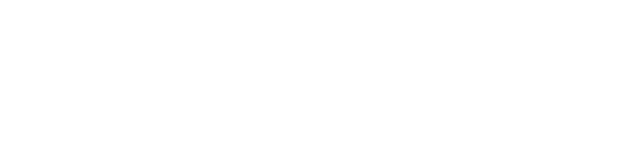
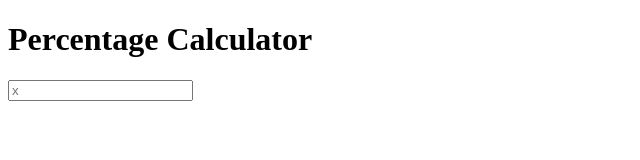
Before and after one commit to dust9629/mini_project12, a plain HTML site: page index.html in a window 1280 px wide. Shown: the whole page, without its empty margins (0-640 px from the left). Drawn offline with Linux system fonts and the light colour scheme.

```diff
--- a/index.html
+++ b/index.html
@@ -3,9 +3,14 @@
 <head>
   <meta charset="UTF-8">
   <meta name="viewport" content="width=device-width, initial-scale=1.0">
-  <title>title</title>
+  <title>Percentage Calc</title>
 </head>
 <body>
-
+  <div class="container">
+    <h1>Percentage Calculator</h1>
+    <div class="box">
+      <input type="number" id="x" placeholder="x">
+    </div>
+  </div>
 </body>
 </html>
```
Also changed, not shown: mini_project12/css/style.css (added), mini_project12/js/script.js (added).
